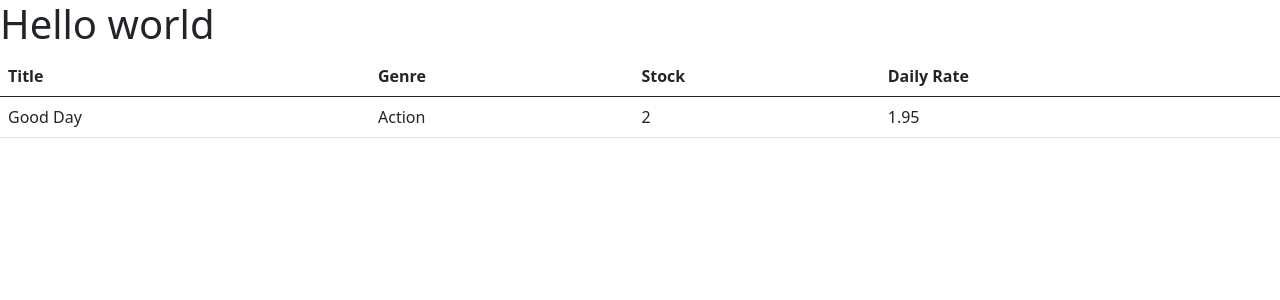
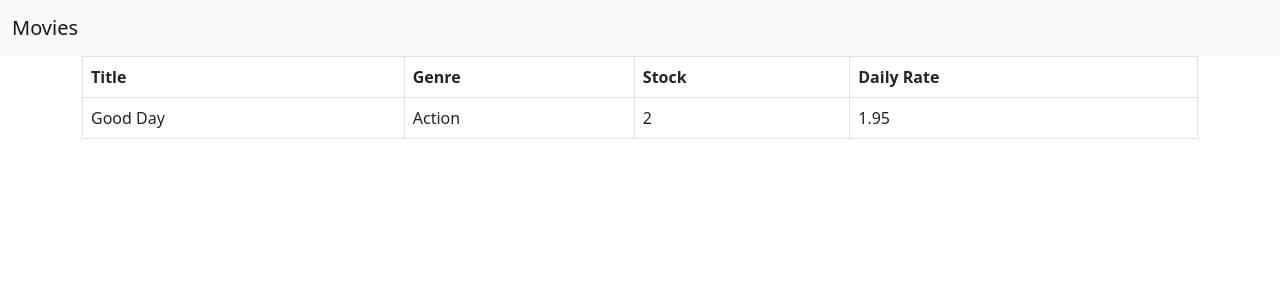
Before and after one commit to TimLiu2019/movies_django, a Django app: page /movies/ in a window 1280 px wide. Shown: the top 300 px of the page. Run offline with Django 3.2, Linux system fonts and the light colour scheme; data comes from the database, SQL or seed files in the repository.

Commit message:
customizing the layout

```diff
--- a/movies/templates/movies/base.html
+++ b/movies/templates/movies/base.html
@@ -16,7 +16,14 @@
     <title>Movies</title>
   </head>
   <body>
+  <nav class="navbar navbar-light bg-light">
+  <div class="container-fluid">
+    <a class="navbar-brand" href="#">Movies</a>
+  </div>
+</nav>
+   <main class="container " >
     {% block content %} {% endblock %}
+   </main>
 
     <!-- Optional JavaScript; choose one of the two! -->
 
--- a/movies/templates/movies/index.html
+++ b/movies/templates/movies/index.html
@@ -1,6 +1,5 @@
 {% extends 'movies/base.html' %} {% block content %}
-<h1>Hello world</h1>
-<table class="table">
+<table class="table table-bordered table-hover">
   <thead>
     <tr>
       <th>Title</th>
```
